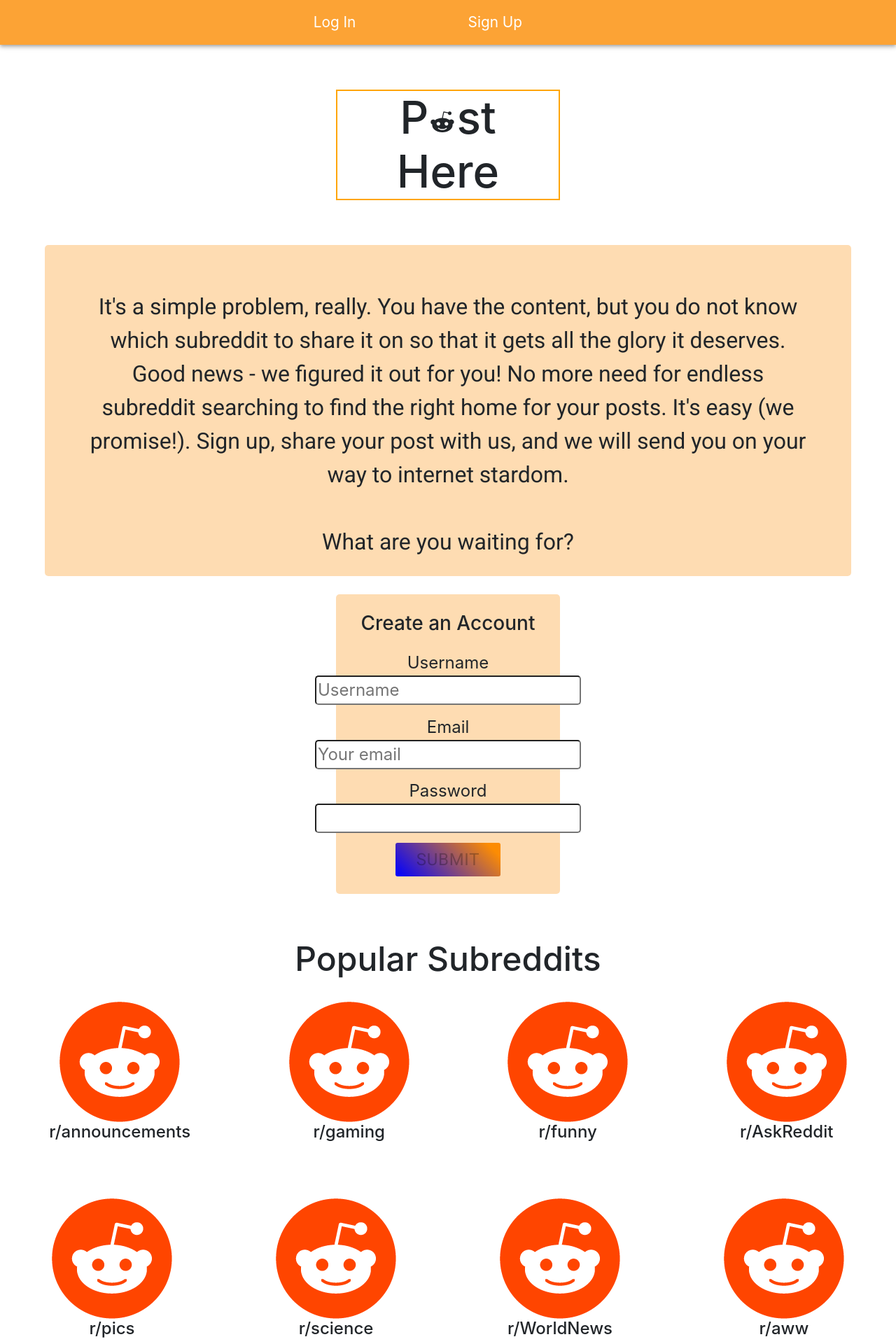
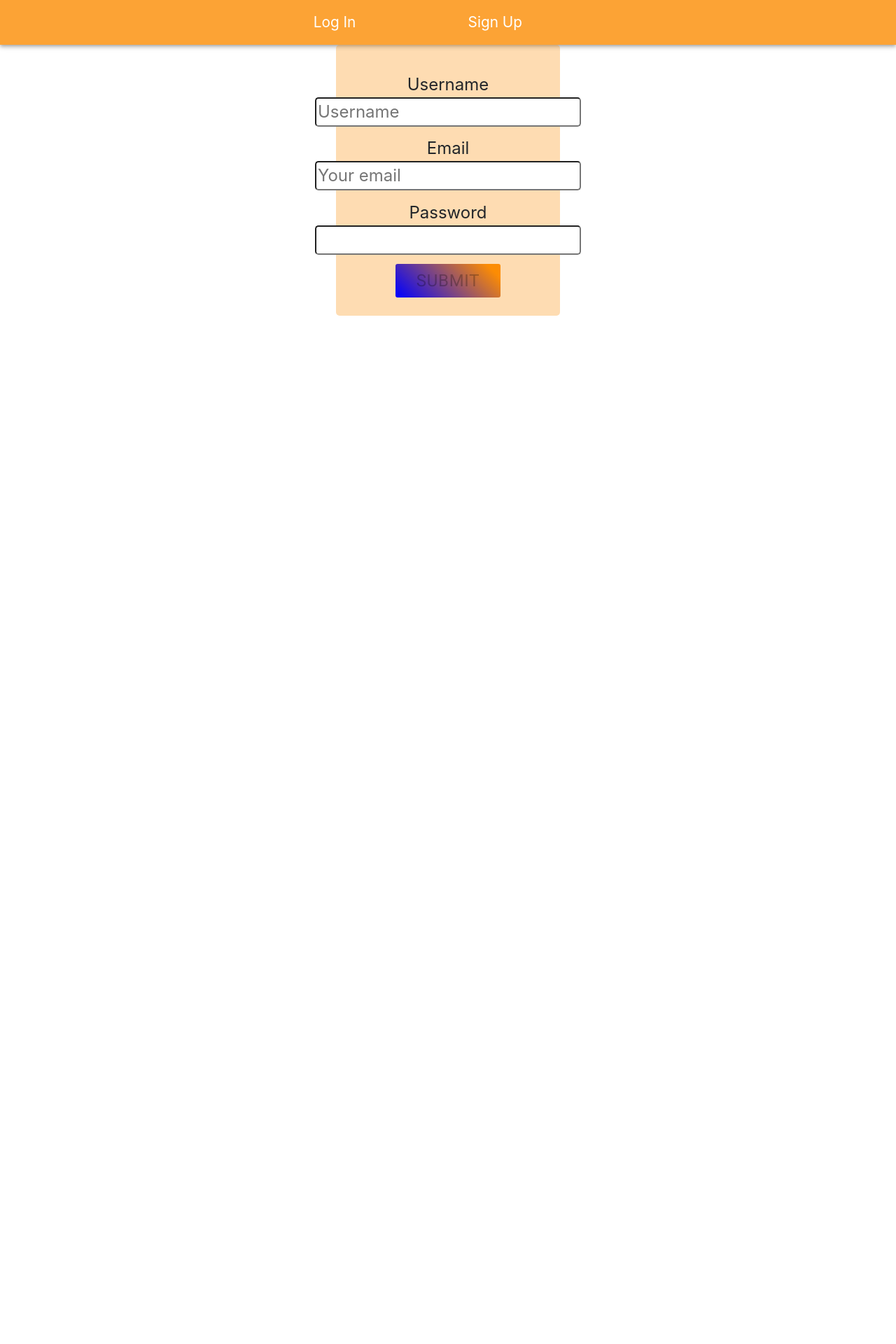
Before and after one commit to Build-Week-Post-Here-2/front-end, a React (Create React App) app in the folder login-page/: page /signup in a window 1280 px wide. Shown: the whole page at 70% size. After the commit the page ends 800 px from the top, so only its background shows below. Built offline with nearby package versions, Linux system fonts and the light colour scheme.

Commit message:
created landing page

```diff
--- a/login-page/src/App.js
+++ b/login-page/src/App.js
@@ -1,5 +1,5 @@
 import React from "react";
-import { Route } from "react-router-dom";
+import { Route, Redirect } from "react-router-dom";
 import "./App.css";
 import LoginForm from "./components/Login";
 import SignUp from "./components/SignUp";
@@ -8,11 +8,16 @@
 import PrivateRoute from "./components/PrivateRoute";
 import AccountSettings from "./components/AccountSettings";
 import NavigationBar from "./components/NavigationBar";
+import Landing from './components/Landing';
 
 function App() {
   return (
     <div className="App">
       <NavigationBar />
+      <Route exact path="/">
+        <Redirect to="/landing" />
+      </Route>
+      <Route path='/landing' component={Landing} />
       <Route path="/signup" component={SignUp} />
       <Route path="/login" component={LoginForm} />
       <PrivateRoute path="/home" component={Home} />
--- /dev/null
+++ b/login-page/src/components/Landing.js
@@ -0,0 +1,87 @@
+import React from "react";
+import SignUp from './SignUp'
+import { makeStyles } from '@material-ui/core/styles'
+import RedditIcon from '@material-ui/icons/Reddit'
+
+const Landing = (props) => {
+
+  const classes=useStyles(); // for material UI styling
+
+  return (
+    <div>
+      <h1 className={classes.h1}>P<RedditIcon style={{ fontSize: 40 }}  />st<br /> Here</h1>
+      <p className={classes.p}>It's a simple problem, really. You have the content, but you do not know which subreddit to share it on so that it gets all the glory it deserves. Good news - we figured it out for you! No more need for endless subreddit searching to find the right home for your posts. It's easy (we promise!). Sign up, share your post with us, and we will send you on your way to internet stardom.<br /> <br /> What are you waiting for?
+            </p>
+            <SignUp />
+            <h2 className={classes.h2}>Popular Subreddits</h2> <br />
+            <div className={classes.container}>
+                <div>
+                    <img className={classes.img} src={ require('../images/Reddit_Mark_OnDark.png') } />
+                    <h4>r/announcements</h4>
+                </div>
+                <div>
+                    <img className={classes.img} src={ require('../images/Reddit_Mark_OnDark.png') } />
+                    <h4>r/gaming</h4>
+                </div>
+                <div>
+                    <img className={classes.img} src={ require('../images/Reddit_Mark_OnDark.png') } />
+                    <h4>r/funny</h4>
+                </div>
+                <div>
+                    <img className={classes.img} src={ require('../images/Reddit_Mark_OnDark.png') } />
+                    <h4>r/AskReddit</h4>
+                </div>
+            </div>
+            <br />
+            <br />
+            <br />
+            <div className={classes.container}>
+                <div>
+                    <img className={classes.img} src={ require('../images/Reddit_Mark_OnDark.png') } />
+                    <h4>r/pics</h4>
+                </div>
+                <div>
+                    <img className={classes.img} src={ require('../images/Reddit_Mark_OnDark.png') } />
+                    <h4>r/science</h4>
+                </div>
+                <div>
+                    <img className={classes.img} src={ require('../images/Reddit_Mark_OnDark.png') } />
+                    <h4>r/WorldNews</h4>
+                </div>
+                <div>
+                    <img className={classes.img} src={ require('../images/Reddit_Mark_OnDark.png') } />
+                    <h4>r/aww</h4>
+                </div>
+            </div>
+    </div>
+  );
+};
+
+
+const useStyles = makeStyles(theme => ({
+  h1: {
+    fontSize: '4em',
+    margin: '5% auto',
+    border: '2px solid orange',
+    width: '25%'
+},
+  p: {
+    fontFamily: 'Roboto',
+    fontSize: '2em',
+    margin: '5% 5% 2% 5%',
+    background:'rgb(252,140,3, .3)',
+    borderRadius: '5px',
+    padding: '5% 5% 2% 5%',
+},
+h2: {
+  marginTop: '5%',
+  fontSize: '3em'
+},
+container: {
+  display: 'flex',
+  alignItems: 'center',
+  justifyContent:'space-around',
+},
+}));
+
+export default Landing;
--- a/login-page/src/components/SignUp.js
+++ b/login-page/src/components/SignUp.js
@@ -107,9 +107,6 @@
 
   return (
     <div>
-      <h1 className={classes.h1}>P<RedditIcon style={{ fontSize: 40 }}  />st<br /> Here</h1>
-      <p className={classes.p}>It's a simple problem, really. You have the content, but you do not know which subreddit to share it on so that it gets all the glory it deserves. Good news - we figured it out for you! No more need for endless subreddit searching to find the right home for your posts. It's easy (we promise!). Sign up, share your post with us, and we will send you on your way to internet stardom.<br /> <br /> What are you waiting for?
-            </p>
       {responseMsg.success !== null && (
         <p
           className={`text-center ${
@@ -120,7 +117,6 @@
         </p>
       )}
       <form className={classes.form} onSubmit={onFormSubmit}>
-        <h3>Create an Account</h3>
           <label className={classes.labelUsername}>
             Username <br />
             <input
@@ -160,59 +156,12 @@
           submit
         </SignUpButton>
       </form>
-      <h2 className={classes.h2}>Popular Subreddits</h2> <br />
-      <div className={classes.container}>
-                <div>
-                    <img className={classes.img} src={ require('../images/Reddit_Mark_OnDark.png') } />
-                    <h4>r/announcements</h4>
-                </div>
-                <div>
-                    <img className={classes.img} src={ require('../images/Reddit_Mark_OnDark.png') } />
-                    <h4>r/gaming</h4>
-                </div>
-                <div>
-                    <img className={classes.img} src={ require('../images/Reddit_Mark_OnDark.png') } />
-                    <h4>r/funny</h4>
-                </div>
-                <div>
-                    <img className={classes.img} src={ require('../images/Reddit_Mark_OnDark.png') } />
-                    <h4>r/AskReddit</h4>
-                </div>
-            </div>
-            <br />
-            <br />
-            <br />
-            <div className={classes.container}>
-                <div>
-                    <img className={classes.img} src={ require('../images/Reddit_Mark_OnDark.png') } />
-                    <h4>r/pics</h4>
-                </div>
-                <div>
-                    <img className={classes.img} src={ require('../images/Reddit_Mark_OnDark.png') } />
-                    <h4>r/science</h4>
-                </div>
-                <div>
-                    <img className={classes.img} src={ require('../images/Reddit_Mark_OnDark.png') } />
-                    <h4>r/WorldNews</h4>
-                </div>
-                <div>
-                    <img className={classes.img} src={ require('../images/Reddit_Mark_OnDark.png') } />
-                    <h4>r/aww</h4>
-                </div>
-            </div>
-
     </div>
   );
 };
 
 
 const useStyles = makeStyles(theme => ({
-  h1: {
-    fontSize: '4em',
-    margin: '5% auto',
-    border: '2px solid orange',
-    width: '25%'
-},
   form: {
     display: 'flex',
     flexDirection: 'column',
@@ -238,23 +187,6 @@
   input: {
     borderRadius: '5px',
   },
-  p: {
-    fontFamily: 'Roboto',
-    fontSize: '2em',
-    margin: '5% 5% 2% 5%',
-    background:'rgb(252,140,3, .3)',
-    borderRadius: '5px',
-    padding: '5% 5% 2% 5%',
-},
-h2: {
-  marginTop: '5%',
-  fontSize: '3em'
-},
-container: {
-  display: 'flex',
-  alignItems: 'center',
-  justifyContent:'space-around',
-},
 }));
 
 const SignUpButton = styled(Button)({
@@ -270,20 +202,3 @@
 
 
 export default SignUp;
-
-//OLD LOGIN BUTTON
-{/* </div> */}
-{/* {props.btn ? (
-  <input
-    type="submit"
-    value={props.btn}
-    className={`${disabled ? "disabled" : "active"}`}
-  />
-  ) : (
-  <input
-    type="submit"
-    value={"Sign Up"}
-    // className={classes.input}
-    className={`${disabled ? "disabled" : "active"}`}
-  />
-)} */}
```
